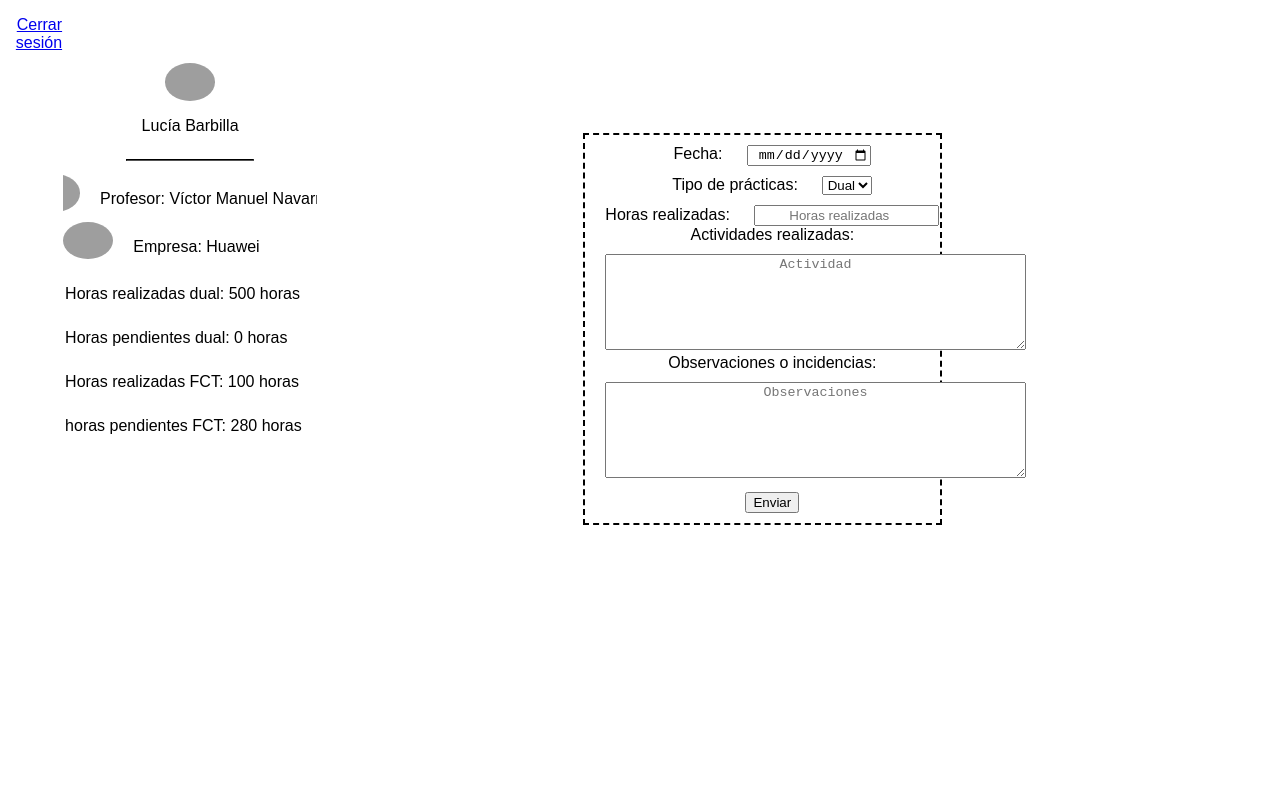
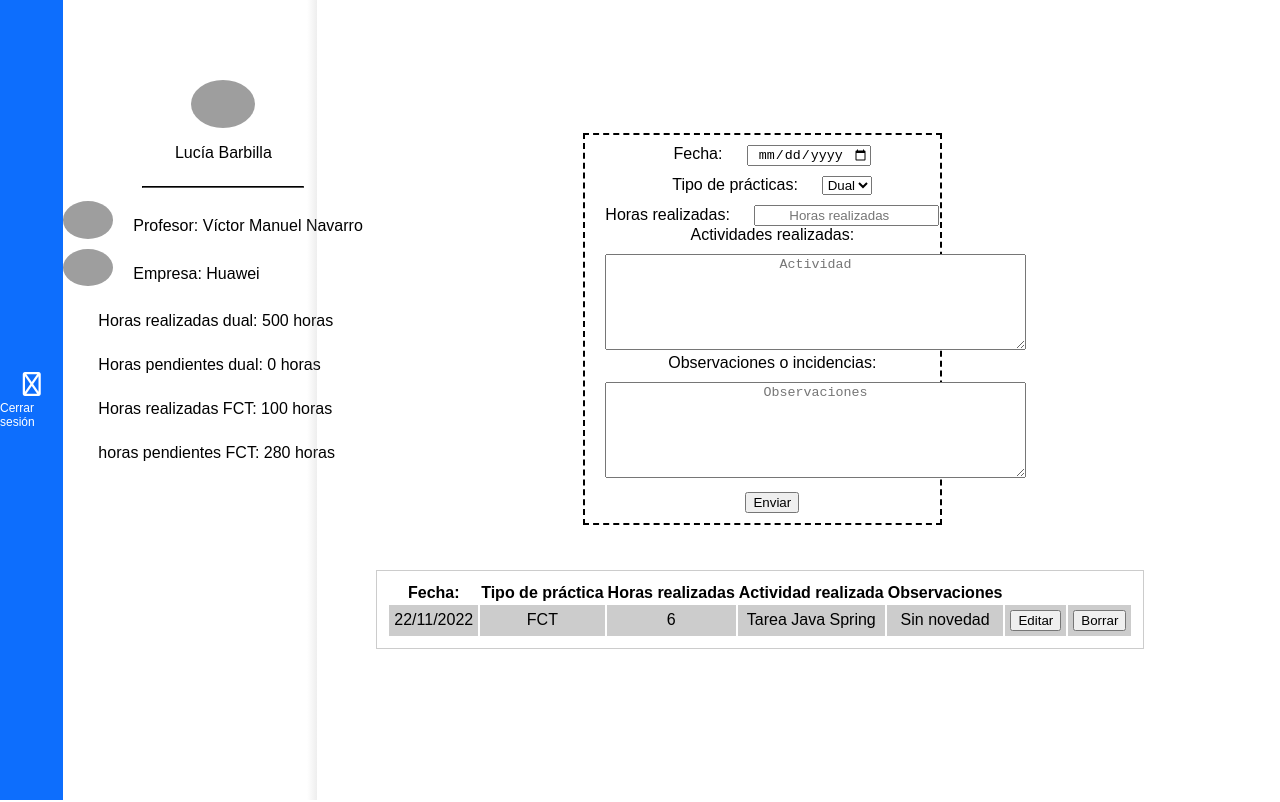
Before and after one commit to ivanmarquez99/interfaces-grupal, a plain HTML site: page lucia_barbilla_alumno.html in a window 1280 px wide. Shown: the top 802 px of the page. Drawn offline with nearby package versions, Linux system fonts and the light colour scheme; grey boxes are pictures that could not be loaded.

Commit message:
Update lucia_barbilla_alumno.html
Cambios en el HTML

```diff
--- a/lucia_barbilla_alumno.html
+++ b/lucia_barbilla_alumno.html
@@ -6,11 +6,16 @@
         <meta name="viewport" content="width=device-width, initial-scale=1.0">
         <title>Vista Alumno: Lucía Barbilla</title>
         <link href="static/css/alumno.css"  type="text/css" rel="stylesheet">
-        <!-- <link href="https://site-assets.fontawesome.com/releases/v6.2.1/css/all.css" rel="stylesheet" type="text/css"> -->
+        <link href="https://site-assets.fontawesome.com/releases/v6.2.1/css/all.css" rel="stylesheet" type="text/css">
         <script src="https://cdnjs.cloudflare.com/ajax/libs/jquery/3.3.1/jquery.min.js"></script>
     </head>
     <body>
-        <p class="enlaceALogin"><a href="index.html">Cerrar sesión</a></p>
+
+        <nav>
+            <div><a href="index.html" class="home"><i class="fa-regular fa-close"></i><span>Cerrar sesión</span></a></div>
+        </nav>
+
+        <aside>
         <section id="info">
             <div id="user">
                 <div id="information">
@@ -49,7 +54,7 @@
                     <p> horas pendientes FCT: 280 horas</p>
                 </div>
         </section>
-
+    </aside>
         <section id="form">
             <div id="formulario">
                 <label for="fecha">Fecha: </label>
@@ -82,7 +87,6 @@
 
             <input type="submit" id="addTarea" name="enviar" value="Enviar">
             </div>
-        </section>
 
             <section id="tabla">
                 <table>
@@ -108,6 +112,7 @@
                     </tbody>
                 </table>
             </section>
+        </section>
 
         <script src="static/js/general.js"></script>
         <script src="static/js/tablas_alumnos.js"></script>
```
Lines whose indentation alone changed are shown as unchanged.
